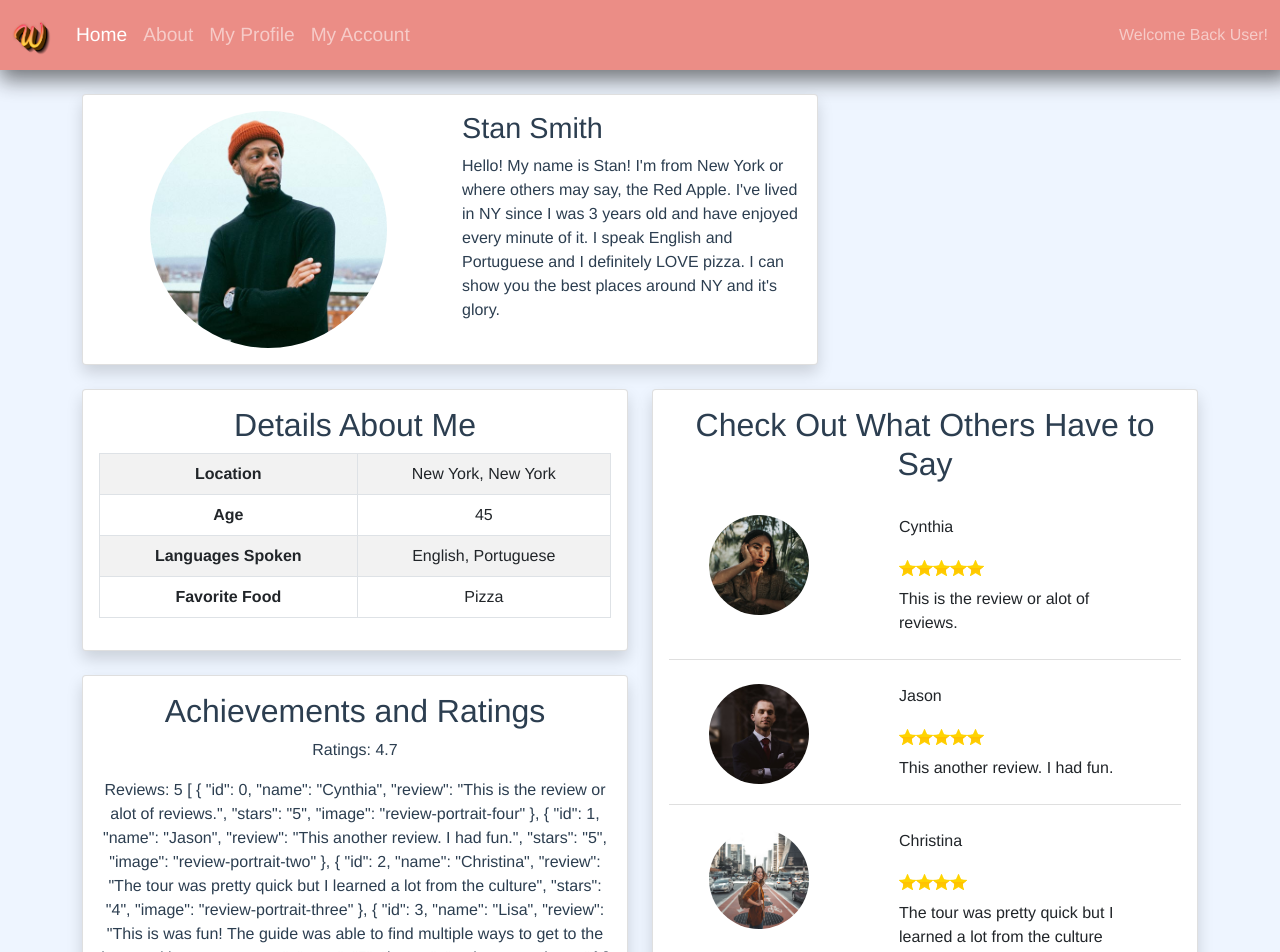
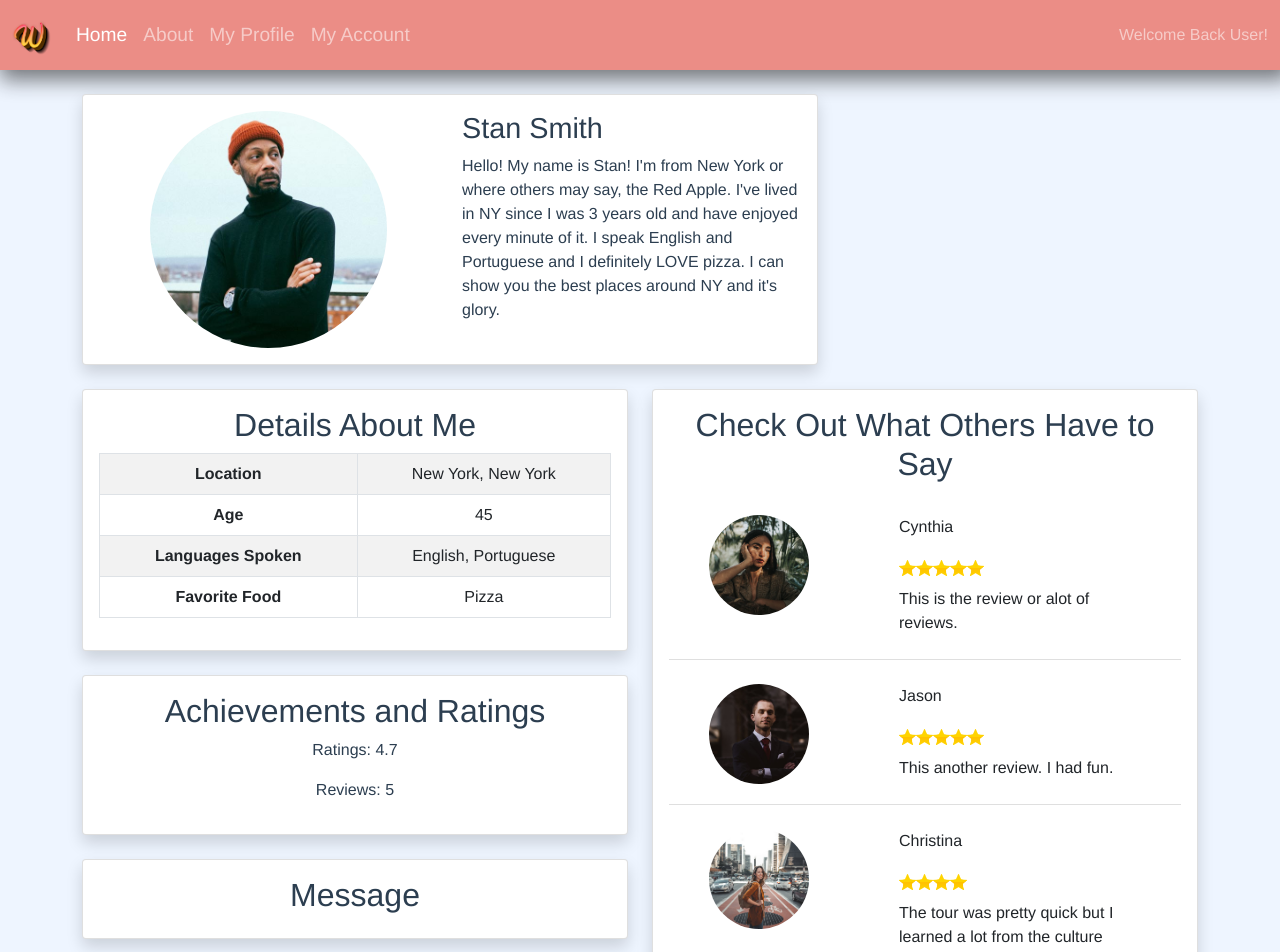
Before and after one commit to salvadorsalgado1/tourist, a Vue app: page /profile in a window 1280 px wide. Shown: the top 952 px of the page. Built offline with nearby package versions, Linux system fonts and the light colour scheme.

Commit message:
remove object from reviews

```diff
--- a/src/components/Ratings.vue
+++ b/src/components/Ratings.vue
@@ -4,7 +4,7 @@
             <div class="card-body">
                 <h2>Achievements and Ratings</h2>
                 <p>Ratings: <!--TODO-->4.7</p>
-                <p>Reviews: <!--TODO-->5 {{getRatings}}</p>
+                <p>Reviews: <!--TODO-->5</p>
             </div>
         </div>
     </div>
```
